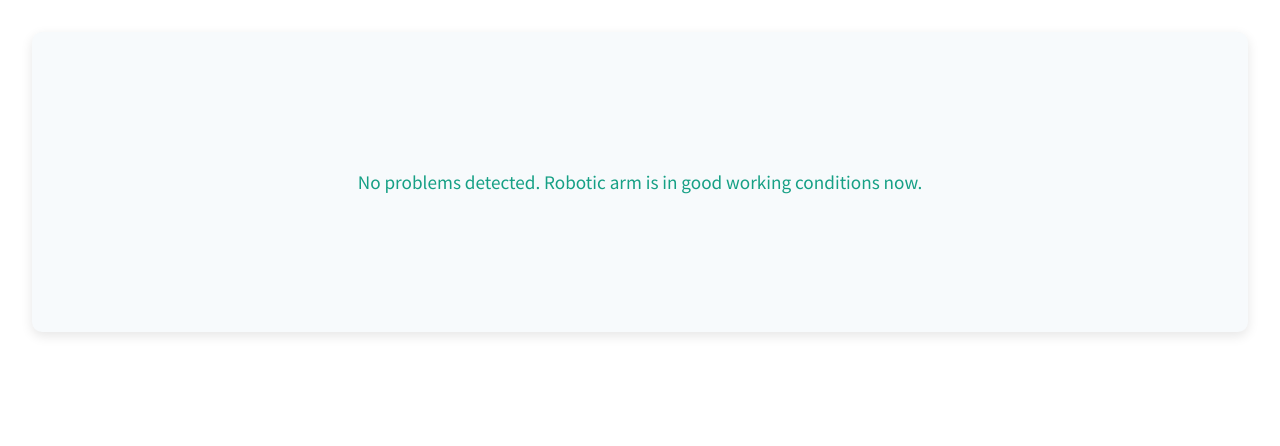
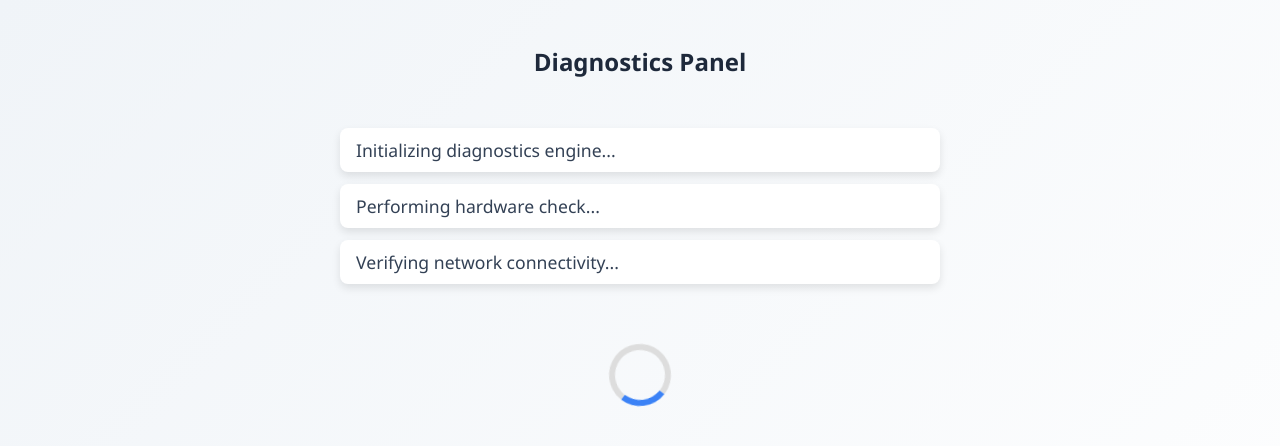
Before and after one commit to mzhu296/robot_arm_project, a Vue app in the folder repo/: page /diagnostics in a window 1280 px wide. Shown: the top 446 px of the page. Built offline with nearby package versions, Linux system fonts and the light colour scheme.

Commit message:
updated video demo feature and diagnostic panel

```diff
--- a/repo/src/App.js
+++ b/repo/src/App.js
@@ -20,6 +20,7 @@ import Settings from './components/Settings';
 import Logs from './components/Logs';
 import UserManualPage from './components/UserManual';
 import DiagnosticPanel from './components/DiagnosticPanel';
+import VideoDemoPage from './components/Video Demo';
 
 function App() {
   const location = useLocation();
@@ -70,6 +71,7 @@ function App() {
             <Route path="/logs" element={<Logs />} />
             <Route path="/userManual" element={<UserManualPage />} />
             <Route path="/diagnostics" element={<DiagnosticPanel />} />
+            <Route path="/video-demo" element={<VideoDemoPage />} />
             <Route path="*" element={<Main />} />
           </Routes>
         </AnimatePresence>
--- a/repo/src/components/ControlPanel.js
+++ b/repo/src/components/ControlPanel.js
@@ -129,7 +129,8 @@ const ControlPanel = () => {
     { label: '🚀 Arm Control', route: '/robot' },
     { label: '⚙️ Settings',   route: '/settings' },
     { label: '📜 Logs',       route: '/logs' },
-    { label: '📖 User Manual',route: '/userManual' }
+    { label: '📖 User Manual',route: '/userManual' },
+    { label: '🎥 Video Demo', route: '/video-demo' }
   ];
 
   const handleNavigation = (page, route) => {
@@ -213,7 +214,7 @@ const ControlPanel = () => {
           <QuickLinkCard whileHover={{ y: -5 }} onClick={() => navigate('/diagnostics')}>
             ⚡ Diagnostics
           </QuickLinkCard>
-          <QuickLinkCard whileHover={{ y: -5 }} onClick={() => alert('Maintenance panel opened!')}>
+          <QuickLinkCard whileHover={{ y: -5 }} onClick={() => alert('Maintenance Not Required!')}>
             🧰 Maintenance
           </QuickLinkCard>
         </QuickLinks>
--- a/repo/src/components/DiagnosticPanel.js
+++ b/repo/src/components/DiagnosticPanel.js
@@ -1,76 +1,137 @@
-import React, { useState, useEffect } from 'react';
+import React, { useEffect, useState } from 'react';
+import { useNavigate } from 'react-router-dom';
 import styled from 'styled-components';
-import { motion, AnimatePresence } from 'framer-motion';
+import { motion } from 'framer-motion';
+import Loader from '../subComponents/Loader'; // Your spinning circles loader component
 
-// Container for the diagnostic panel
-const PanelContainer = styled.div`
+// Container with a gradient background and refined spacing
+const DiagnosticsContainer = styled.div`
   display: flex;
   flex-direction: column;
   align-items: center;
-  justify-content: center;
-  height: 300px;
-  background: #f7fafc;
-  border-radius: 10px;
-  box-shadow: 0 4px 12px rgba(0, 0, 0, 0.1);
-  margin: 2rem;
+  padding: 3rem 2rem;
+  min-height: 100vh;
+  background: linear-gradient(135deg, #f0f4f8, #ffffff);
+  font-family: 'Segoe UI', Tahoma, Geneva, Verdana, sans-serif;
 `;
 
-// A spinning loader styled as a circular spinner
-const Spinner = styled(motion.div)`
-  width: 50px;
-  height: 50px;
-  border: 5px solid #e2e8f0;
-  border-top: 5px solid #3b82f6;
-  border-radius: 50%;
-  margin-bottom: 1rem;
+// Title with prominent styling
+const Title = styled.h2`
+  color: #1e293b;
+  margin-bottom: 1.5rem;
 `;
 
-// Styled message for successful diagnostics
-const Message = styled(motion.div)`
-  font-size: 1.2rem;
-  color: #16a085;
-  text-align: center;
-  padding: 1rem;
+// Styled list for diagnostic steps
+const ProcessList = styled.ul`
+  list-style-type: none;
+  padding: 0;
+  width: 90%;
+  max-width: 600px;
+  margin: 1rem 0;
 `;
 
-const DiagnosticPanel = () => {
-  // State to control whether diagnostics are complete.
-  const [diagnosed, setDiagnosed] = useState(false);
+// Each step with background, shadow, and a subtle hover effect
+const ProcessItem = styled.li`
+  margin: 0.75rem 0;
+  font-size: 1.1rem;
+  color: #334155;
+  background: #ffffff;
+  padding: 0.75rem 1rem;
+  border-radius: 8px;
+  box-shadow: 0 4px 8px rgba(0,0,0,0.1);
+  transition: transform 0.2s ease-in-out;
 
+  &:hover {
+    transform: translateX(5px);
+  }
+`;
+
+// Final message area that fades in when diagnostics complete
+const FinalMessage = styled(motion.div)`
+  margin-top: 2rem;
+  text-align: center;
+  color: #16a34a;
+  font-weight: bold;
+`;
+
+// Return button with modern styling and hover transition
+const ReturnButton = styled.button`
+  padding: 0.85rem 2rem;
+  font-size: 1rem;
+  border: none;
+  border-radius: 8px;
+  background: #3b82f6;
+  color: #fff;
+  cursor: pointer;
+  margin-top: 1.5rem;
+  box-shadow: 0 4px 8px rgba(0,0,0,0.15);
+  transition: background 0.3s ease;
+
+  &:hover {
+    background: #2563eb;
+  }
+`;
+
+const DiagnosticsPanel = () => {
+  const navigate = useNavigate();
+
+  // Diagnostic steps to simulate a comprehensive check
+  const steps = [
+    'Initializing diagnostics engine...',
+    'Performing hardware check...',
+    'Verifying network connectivity...',
+    'Calibrating sensors...',
+    'Testing actuator performance...',
+    'Analyzing power systems...',
+    'Simulating load conditions...',
+    'Finalizing diagnostic report...'
+  ];
+
+  const [currentStepIndex, setCurrentStepIndex] = useState(0);
+  const [completedSteps, setCompletedSteps] = useState([]);
+  const [diagnosticsComplete, setDiagnosticsComplete] = useState(false);
+
+  // Simulate each diagnostic step with a 1.5-second delay
   useEffect(() => {
-    // Simulate diagnostic check delay (e.g., 3 seconds)
-    const timer = setTimeout(() => {
-      setDiagnosed(true);
-    }, 3000);
-    return () => clearTimeout(timer);
-  }, []);
+    if (currentStepIndex < steps.length) {
+      const timer = setTimeout(() => {
+        setCompletedSteps(prev => [...prev, steps[currentStepIndex]]);
+        setCurrentStepIndex(currentStepIndex + 1);
+      }, 1500);
+      return () => clearTimeout(timer);
+    } else {
+      setDiagnosticsComplete(true);
+    }
+  }, [currentStepIndex, steps]);
 
   return (
-    <PanelContainer>
-      <AnimatePresence>
-        {!diagnosed && (
-          <Spinner
-            key="spinner"
-            animate={{ rotate: 360 }}
-            transition={{ repeat: Infinity, duration: 1, ease: "linear" }}
-          />
-        )}
-      </AnimatePresence>
-      <AnimatePresence>
-        {diagnosed && (
-          <Message
-            key="message"
-            initial={{ opacity: 0, y: -20 }}
-            animate={{ opacity: 1, y: 0 }}
-            exit={{ opacity: 0, y: 20 }}
-            transition={{ duration: 0.5 }}
-          >
-            No problems detected. Robotic arm is in good working conditions now.
-          </Message>
-        )}
-      </AnimatePresence>
-    </PanelContainer>
+    <DiagnosticsContainer>
+      <Title>Diagnostics Panel</Title>
+      <ProcessList>
+        {completedSteps.map((step, index) => (
+          <ProcessItem key={index}>{step}</ProcessItem>
+        ))}
+      </ProcessList>
+
+      {/* Show the spinning loader while the diagnostic steps are running */}
+      {!diagnosticsComplete && <Loader />}
+
+      {/* Once complete, show a final message and a button to return */}
+      {diagnosticsComplete && (
+        <FinalMessage
+          initial={{ opacity: 0 }}
+          animate={{ opacity: 1 }}
+          transition={{ duration: 1 }}
+        >
+          <h3>No problems detected.</h3>
+          <p>Robotic arm is in good working condition.</p>
+          <ReturnButton onClick={() => navigate('/controlPanel')}>
+            Return to Control Panel
+          </ReturnButton>
+        </FinalMessage>
+      )}
+    </DiagnosticsContainer>
   );
 };
 
-export default DiagnosticPanel;
+export default DiagnosticsPanel;
--- /dev/null
+++ b/repo/src/components/Video Demo.js
@@ -0,0 +1,125 @@
+// VideoDemoPage.jsx
+import React from 'react';
+import styled from 'styled-components';
+import { useNavigate } from 'react-router-dom';
+import { motion } from 'framer-motion';
+
+// Container with a gradient background and centered layout
+const VideoDemoContainer = styled.div`
+  padding: 3rem;
+  background: linear-gradient(135deg, #e0eafc, #cfdef3);
+  min-height: 100vh;
+  font-family: 'Segoe UI', Tahoma, Geneva, Verdana, sans-serif;
+  display: flex;
+  flex-direction: column;
+  align-items: center;
+`;
+
+// Header styling with a text shadow for extra depth
+const Header = styled.h1`
+  color: #1e293b;
+  margin-bottom: 2rem;
+  font-size: 2.5rem;
+  text-shadow: 1px 1px 2px rgba(0,0,0,0.1);
+  text-align: center;
+`;
+
+// Use a grid layout for the video cards
+const VideoWrapper = styled.div`
+  display: grid;
+  grid-template-columns: repeat(auto-fit, minmax(300px, 1fr));
+  gap: 2rem;
+  width: 100%;
+  max-width: 1200px;
+`;
+
+// Video card styling with hover effects and smooth transitions
+const VideoCard = styled(motion.div)`
+  background: #fff;
+  border-radius: 12px;
+  box-shadow: 0 8px 16px rgba(0,0,0,0.1);
+  overflow: hidden;
+  display: flex;
+  flex-direction: column;
+  align-items: center;
+  transition: transform 0.3s ease, box-shadow 0.3s ease;
+
+  &:hover {
+    transform: translateY(-8px);
+    box-shadow: 0 12px 24px rgba(0,0,0,0.15);
+  }
+`;
+
+// Styled video element with object-fit for proper scaling
+const StyledVideo = styled.video`
+  width: 100%;
+  max-height: 400px;
+  object-fit: cover;
+`;
+
+// Caption for each video card
+const VideoTitle = styled.p`
+  margin: 1rem;
+  font-size: 1.1rem;
+  color: #334155;
+  font-weight: 600;
+  text-align: center;
+`;
+
+// Back button styling with rounded edges and a scaling hover effect
+const BackButton = styled.button`
+  margin-top: 2rem;
+  padding: 1rem 2.5rem;
+  font-size: 1.1rem;
+  border: none;
+  border-radius: 50px;
+  background: #3b82f6;
+  color: #fff;
+  cursor: pointer;
+  box-shadow: 0 8px 16px rgba(0,0,0,0.15);
+  transition: background 0.3s ease, transform 0.2s ease;
+
+  &:hover {
+    background: #2563eb;
+    transform: scale(1.05);
+  }
+`;
+
+const VideoDemoPage = () => {
+  const navigate = useNavigate();
+
+  return (
+    <VideoDemoContainer>
+      <Header>Robotic Arm Video Demos</Header>
+      <VideoWrapper>
+        <VideoCard
+          initial={{ opacity: 0, y: 30 }}
+          animate={{ opacity: 1, y: 0 }}
+          transition={{ duration: 0.8 }}
+        >
+          <StyledVideo controls>
+            <source src="/videos/IMG_0993.mp4" type="video/mp4" />
+            Your browser does not support the video tag.
+          </StyledVideo>
+          <VideoTitle>Robotic Arm Operation Demo 1</VideoTitle>
+        </VideoCard>
+        <VideoCard
+          initial={{ opacity: 0, y: 30 }}
+          animate={{ opacity: 1, y: 0 }}
+          transition={{ duration: 0.8, delay: 0.3 }}
+        >
+          <StyledVideo controls>
+            <source src="/videos/IMG_1397.mp4" type="video/mp4" />
+            Your browser does not support the video tag.
+          </StyledVideo>
+          <VideoTitle>Robotic Arm Operation Demo 2</VideoTitle>
+        </VideoCard>
+      </VideoWrapper>
+      <BackButton onClick={() => navigate('/controlPanel')}>
+        Return to Control Panel
+      </BackButton>
+    </VideoDemoContainer>
+  );
+};
+
+export default VideoDemoPage;
--- /dev/null
+++ b/repo/src/subComponents/Loader.js
@@ -0,0 +1,34 @@
+import React from 'react';
+import styled, { keyframes } from 'styled-components';
+
+// Define the keyframes for the spin animation
+const spin = keyframes`
+  0% { transform: rotate(0deg); }
+  100% { transform: rotate(360deg); }
+`;
+
+// Container for centering the spinner
+const SpinnerContainer = styled.div`
+  display: flex;
+  justify-content: center;
+  align-items: center;
+  margin: 2rem 0;
+`;
+
+// The spinner circle itself
+const Spinner = styled.div`
+  width: 50px;
+  height: 50px;
+  border: 6px solid #ddd;
+  border-top: 6px solid #3b82f6; /* Primary color */
+  border-radius: 50%;
+  animation: ${spin} 1s linear infinite;
+`;
+
+const Loader = () => (
+  <SpinnerContainer>
+    <Spinner />
+  </SpinnerContainer>
+);
+
+export default Loader;
```
Also changed, not shown: 2 other files (tests, documents, lock files or other folders).
